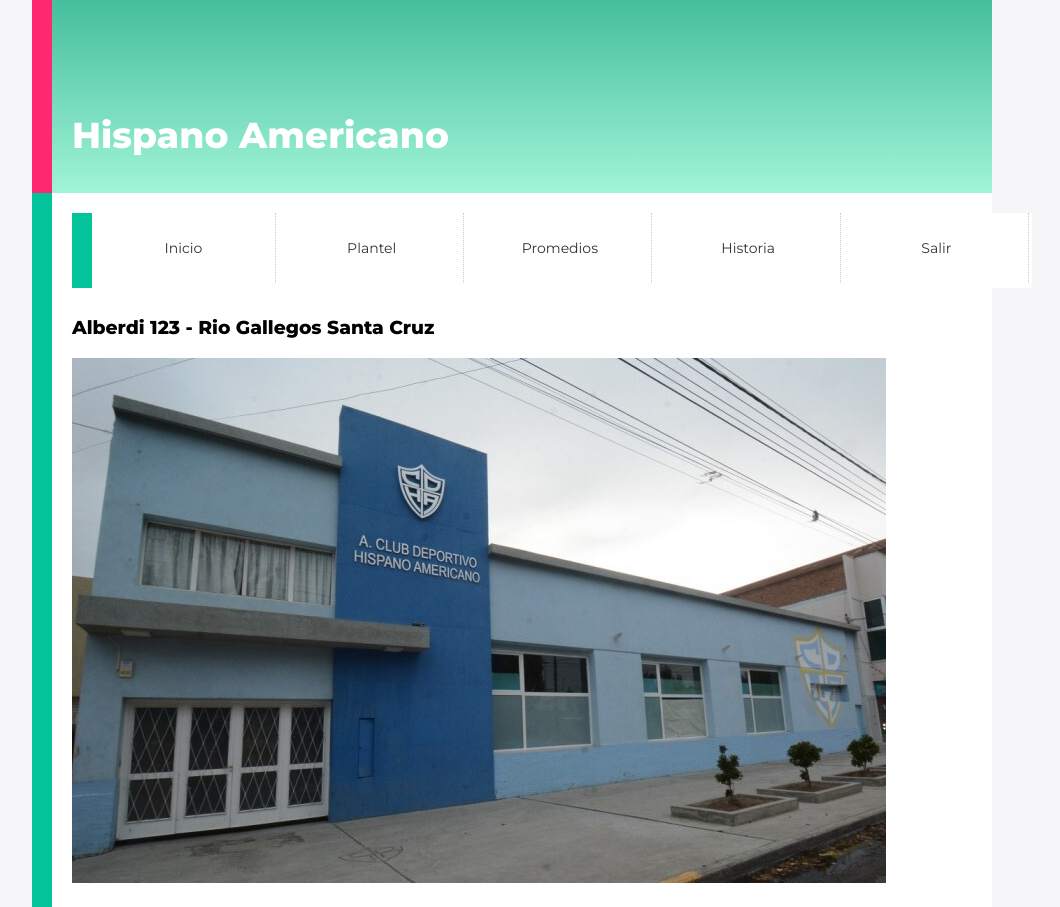
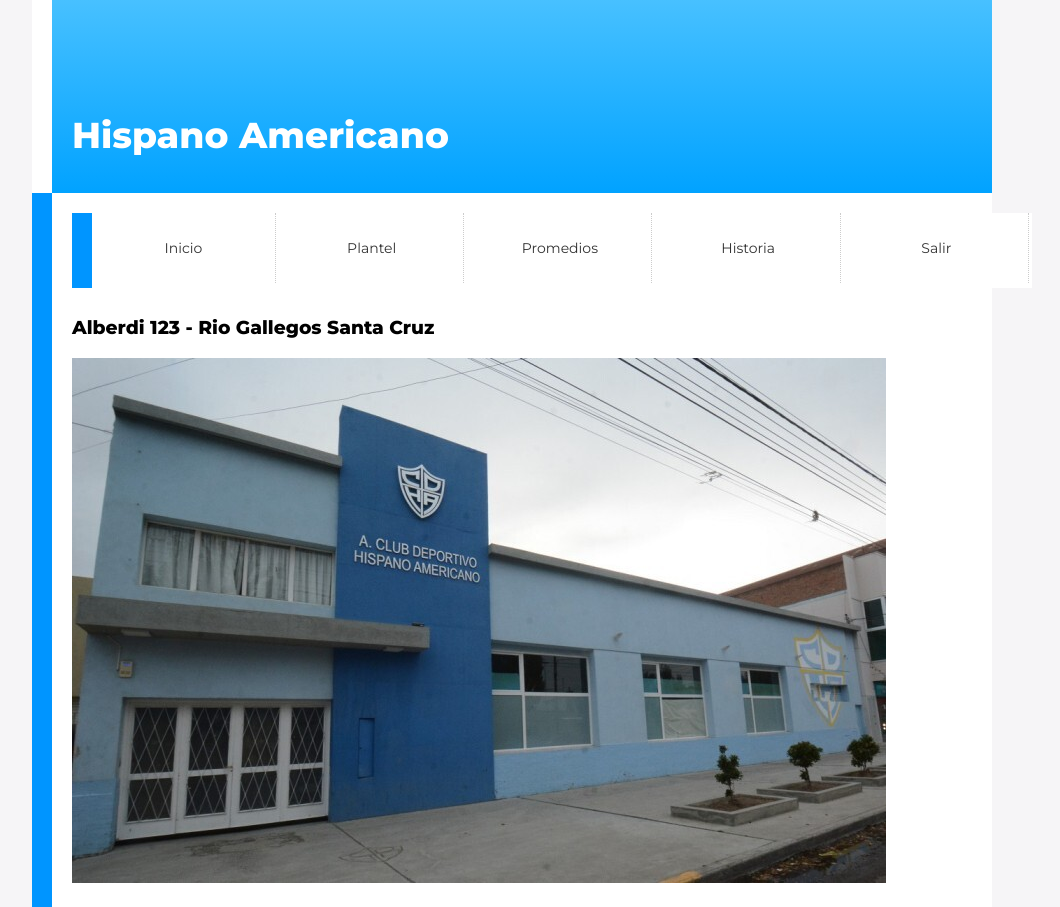
Before and after one commit to tomaspa21/integrador_avanzado, a PHP site: page / in a window 1280 px wide. Shown: the whole page, without its empty margins (128-1188 px from the left). Run offline with PHP 8.4, Linux system fonts and the light colour scheme.

Commit message:
correcion estilos

```diff
--- a/css/estilos.css
+++ b/css/estilos.css
@@ -14,7 +14,7 @@ margin-right: auto;
 width: 940px;
 position: fixed;
 height: 75px;
-border-left: 20px solid #02c39a;
+border-left: 20px solid #0095ff;
 background-color: #fff;
 }
 #botonera_principal ul {
@@ -43,18 +43,18 @@ padding: 0;
 #marca {
 height: 100px;
 padding-top: 200px;
-border-left: solid 20px #fd286f;
+border-left: solid 20px #ffffff;
 background: rgb(160, 244, 215);
 background: linear-gradient(
 0deg,
-rgba(160, 244, 215, 0.9957876175548589) 0%,
-rgba(18, 161, 123, 1) 100%
+rgba(0, 162, 255, 0.996) 0%,
+rgb(110, 209, 255) 100%
 );
 }
 #contenido {
 padding: 20px;
 background-color: #fff;
-border-left: 20px solid #02c39a;
+border-left: 20px solid #0095ff;
 }
 input,
 textarea {
--- a/vistas/paginas/historia.php
+++ b/vistas/paginas/historia.php
@@ -1,5 +1,5 @@
 <section class= "lista">
-    <li> 2016-2017 Liga Nacional de Basquet - Entrenador: Bernardo MurphyAdrian Capelli </li>
+    <li> 2016-2017 Liga Nacional de Basquet - Entrenador: Bernardo Murphy - Adrian Capelli </li>
     <li>2017-2018 Liga Nacional de Basquet - Entrenador: Marcelo Richotti</li>
     <li>2018-2019 Liga Nacional de Basquet - Entrenador: Marcelo Richotti</li>
     <li>2019-2020 Liga Nacional de Basquet - Entrenador: Javier Bianchelli</li>
--- a/vistas/paginas/plantel.php
+++ b/vistas/paginas/plantel.php
@@ -15,7 +15,7 @@
                     <li> <a href="index.php?ruta=inicio">Inicio</a></li>
                     <li> <a href="index.php?ruta=plantel">Plantel</a></li>
                     <li> <a href="index.php?ruta=promedios">Promedios</a></li>
-                    <li> <a href="index.php?ruta=Historia">Historia</a></li>
+                    <li> <a href="index.php?ruta=historia">Historia</a></li>
                     <li> <a href="index.php?ruta=salir"> Salir</a></li>
                 </ul>
             </nav>
```
